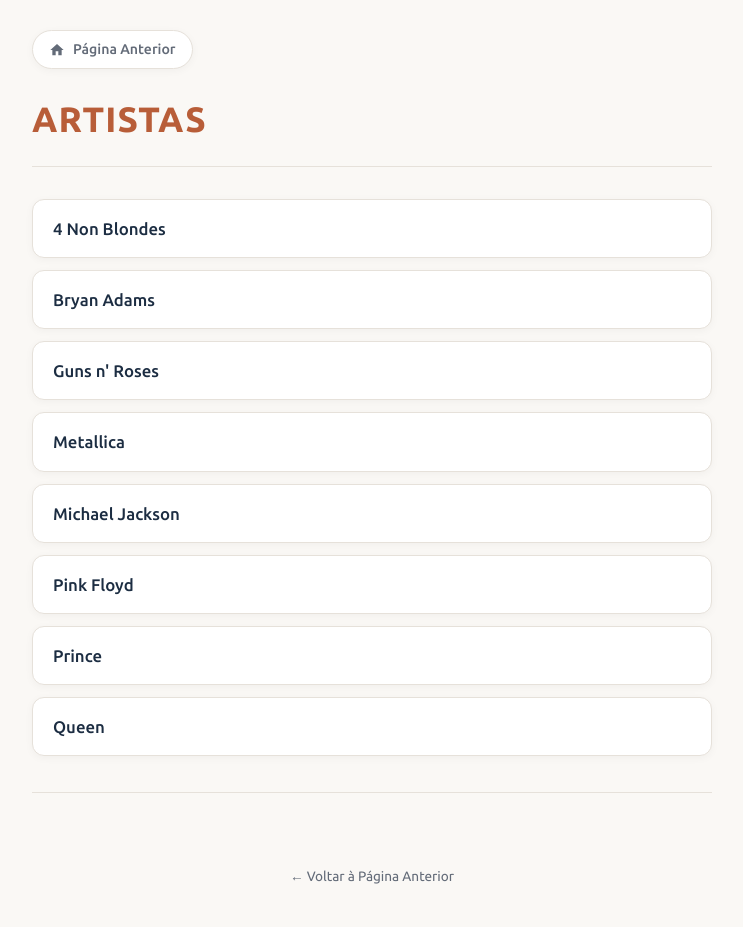
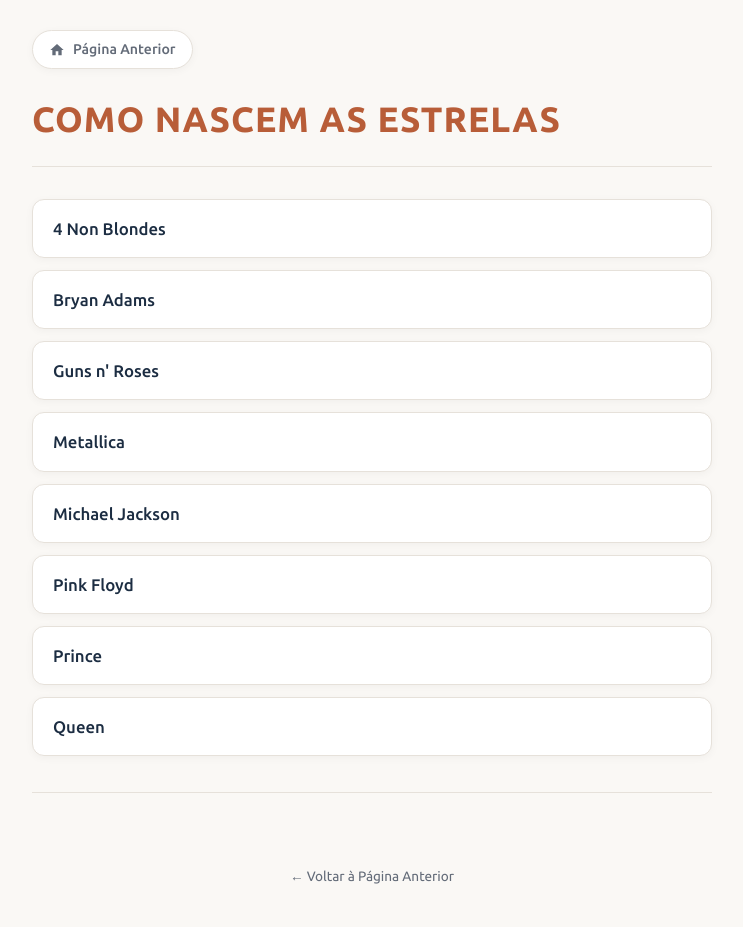
Before and after one commit to joaquim-capitao/musica, a Jekyll site: the page artistas/index.html, which Jekyll copies as it is, in a window 1280 px wide. Shown: the whole page, without its empty margins (268-1011 px from the left). Built offline with Jekyll 4.4.1, drawn with Linux system fonts in a browser that asks for light colours.

Commit message:
Update index.html

```diff
--- a/artistas/index.html
+++ b/artistas/index.html
@@ -3,7 +3,7 @@
 <head>
   <meta charset="UTF-8">
   <meta name="viewport" content="width=device-width, initial-scale=1.0">
-  <title>Artistas</title>
+  <title>Como Nascem as Estrelas</title>
 
   <!-- Fonte Ubuntu do Google Fonts -->
   <link rel="preconnect" href="https://fonts.googleapis.com">
@@ -228,7 +228,7 @@
     </nav>
 
     <header>
-      <h1 id="musica">Artistas</h1>
+      <h1 id="musica">Como Nascem as Estrelas</h1>
     </header>
 
     <ul class="chronicles-list" id="chronicles-list">
```
